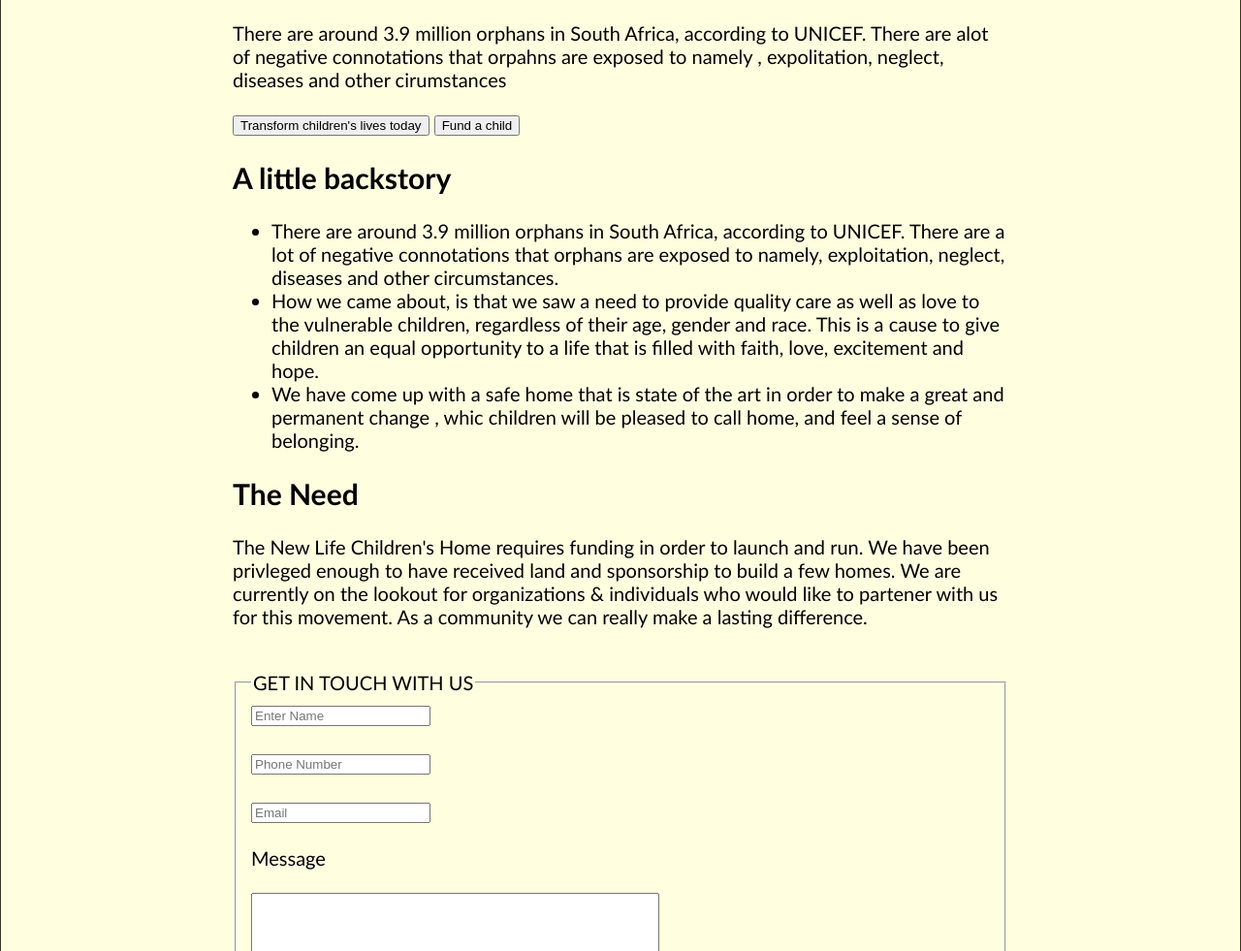
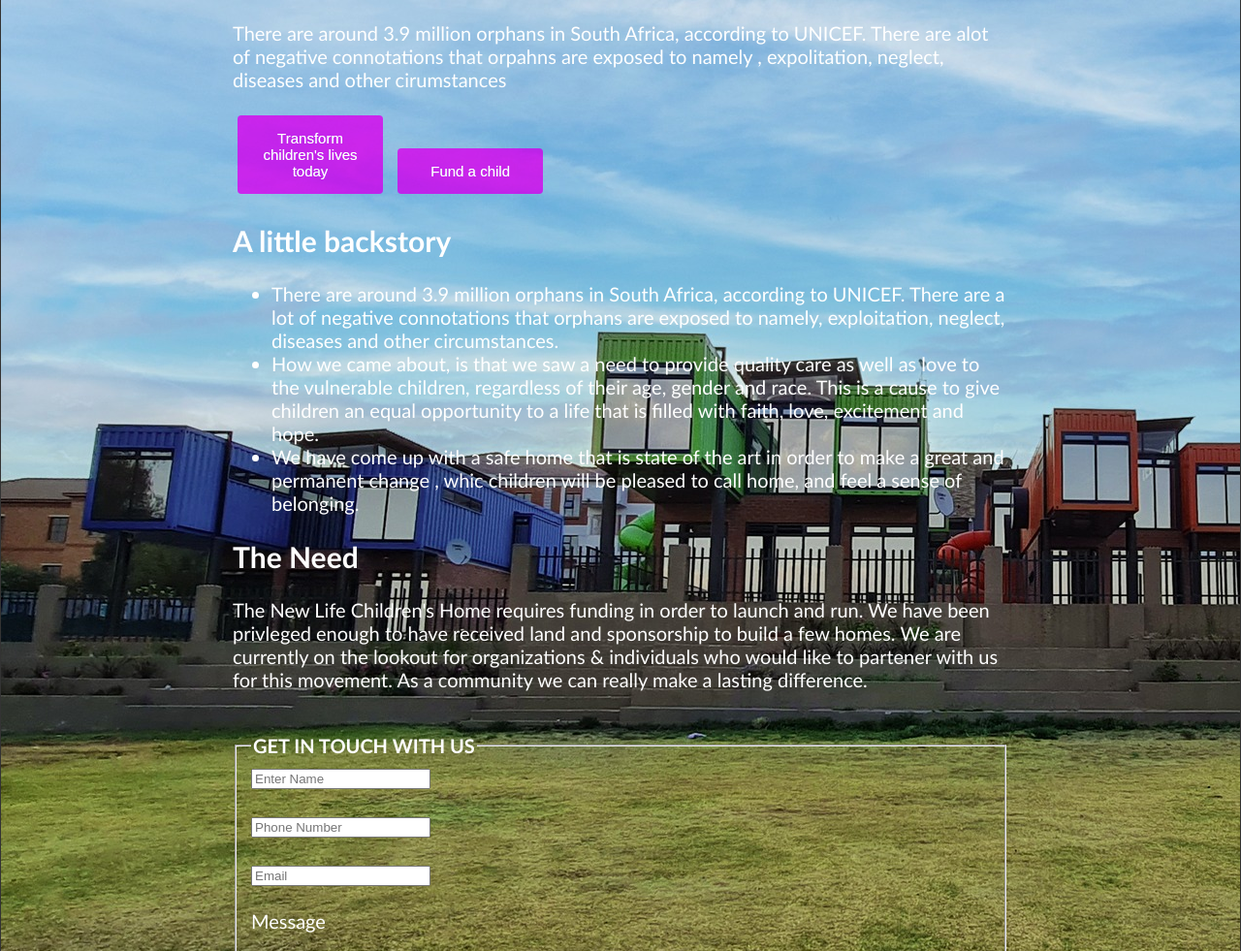
Before and after one commit to tafie187/Melsoft-Academy, a plain HTML site: page MELSOFT ACADEMY LANDING PAGE/New Life Children/index.html in a window 1280 px wide. Shown: the part 1208-2189 px from the top of the page at 97% size. Drawn offline with Linux system fonts and the light colour scheme.

Commit message:
Add files via upload

```diff
--- a/MELSOFT ACADEMY LANDING PAGE/New Life Children/index.html
+++ b/MELSOFT ACADEMY LANDING PAGE/New Life Children/index.html
@@ -15,7 +15,7 @@
     <img src="images/78362402_2554545444804742_347931503897870336_n.jpg"width="500"height="100" alt="">
     <h1>New Life Children's Home </h1>
 
-    <p>Providing a loving & caring home for children in need </p><hr>
+    <p> Providing a loving & caring home for children in need </p><hr>
 </div></header>
 <body>
     <!--OUR CONTENT  -->
@@ -33,7 +33,7 @@
         #newbeginnings</p>
         <center>
         <!-- VIDEO CLIP -->
-        <video class="vid" video width="720" height=440" controls>
+        <video class="vid" video width="720" height=440" controls autoplay muted>
             <source src="images/New Life Children's Home.mp4"></video>
         </center>
         <h2>Transform children's  lives  today</h2>
@@ -41,8 +41,8 @@
 
         <aside>
         <div>
-        <button>Transform children's lives today</button>
-        <button>Fund a child</button>
+        <button class="button">Transform children's lives today</button>
+        <button class="button">Fund a child</button>
     </div>
     </aside>
 
@@ -71,7 +71,7 @@
 <!-- Our Form -->
 <form>
     <fieldset>
-<legend>GET IN TOUCH WITH US</legend>
+<legend><strong> GET IN TOUCH WITH US</strong></legend>
 <input type="text"Name="user_name"id="userName"placeholder="Enter Name"><br><br>
 <input type="number"Number="user_number"id="userNumber"placeholder="Phone Number"><br><br>
 <input type="email"Email="user_email"id="userEmail"placeholder="Email"><br><br>
--- a/MELSOFT ACADEMY LANDING PAGE/New Life Children/styling.css
+++ b/MELSOFT ACADEMY LANDING PAGE/New Life Children/styling.css
@@ -2,13 +2,17 @@ html{
     font-size: 20px;
     border-left: 1px solid #333;
     border-right: 1px solid #333;
-    background-color:lightyellow;
+    background-image: url(images/back2.jpg);
+    background-attachment: fixed;
+
+
 }
 .header img {
     float: left;
     width: 100px;
     height: 100px;
     background: #555;
+
   }
   .header h1 {
     position: relative;
@@ -31,8 +35,27 @@ body{
     padding: -30rem;
     border-left: 15px;
     border-right: 15px;
+    color:rgb(255, 255, 255);
+    mix-blend-mode:normal ;
+
+
 }
 hr{
     height: 1px;
     background-color:#9ACBFD;
 }
+.button {
+    display: inline-block;
+    border-radius: 4px;
+    background-color: #c319aa;
+    border: none;
+    color: #ffffff;
+    text-align: center;
+    font-size: 15px;
+    padding: 15px;
+    width: 150px;
+    transition: all 0.5s;
+    cursor: pointer;
+    margin: 5px;
+    mix-blend-mode:hard-light;
+  }
```
Also changed, not shown: MELSOFT ACADEMY LANDING PAGE/New Life Children/images/back1.jpg (added), MELSOFT ACADEMY LANDING PAGE/New Life Children/images/back2.jpg (added), MELSOFT ACADEMY LANDING PAGE/New Life Children/images/back3.jpg (added), MELSOFT ACADEMY LANDING PAGE/New Life Children/images/back4.jpg (added).
